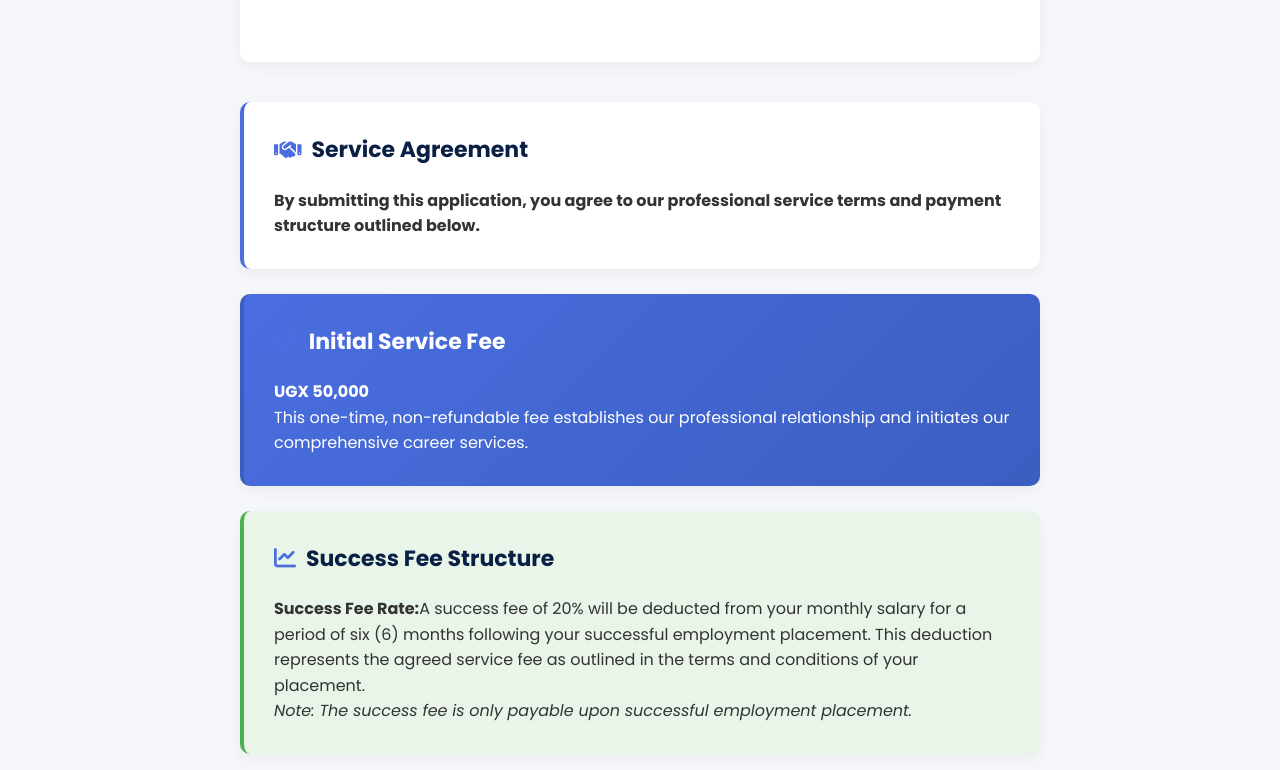
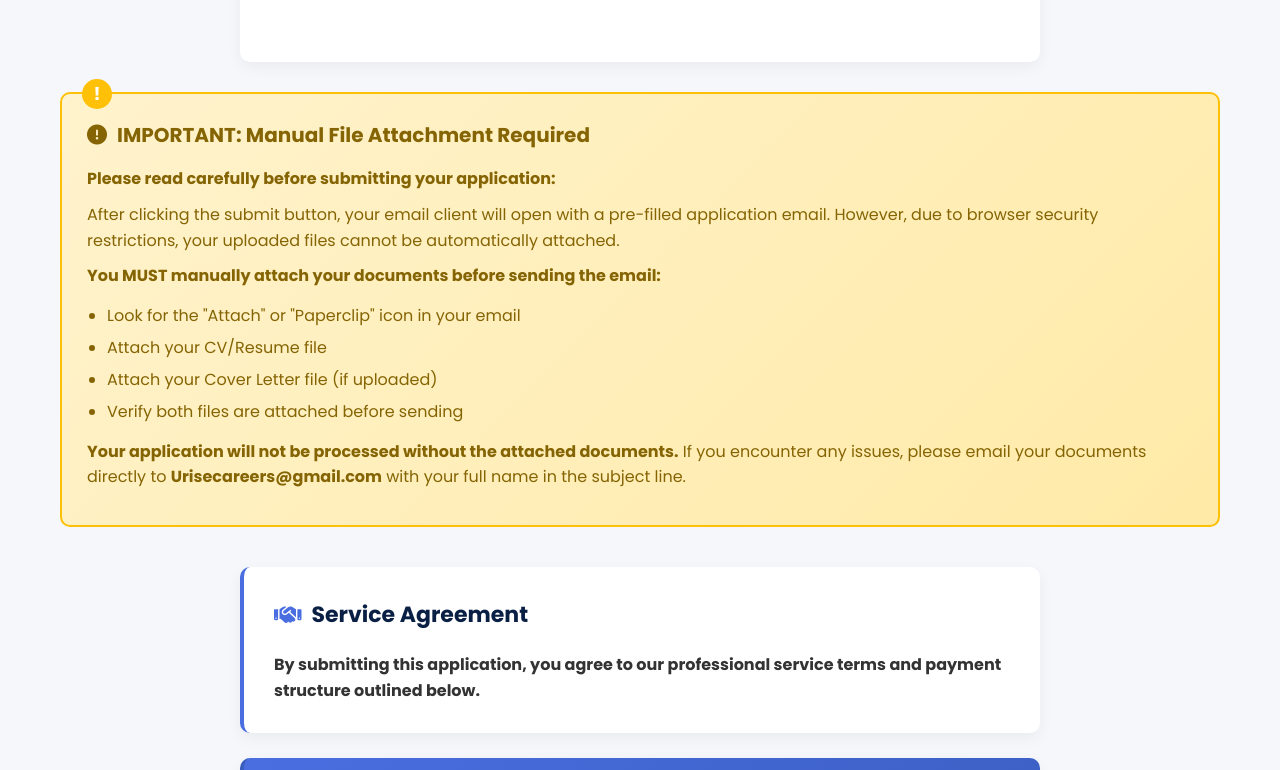
Before and after one commit to mafabidaniel23/u-rise, a plain HTML site: page index.htm in a window 1280 px wide. Shown: the part 4072-4842 px from the top of the page. Drawn offline with Linux system fonts and the light colour scheme.

Commit message:
Update index.htm

```diff
--- a/index.htm
+++ b/index.htm
@@ -454,6 +454,67 @@
             text-decoration: none;
         }
 
+        /* Important Note Section */
+        .important-note {
+            background: linear-gradient(135deg, #fff3cd, #ffeaa7);
+            border: 2px solid #ffc107;
+            border-radius: 10px;
+            padding: 25px;
+            margin: 30px 0;
+            position: relative;
+        }
+
+        .important-note::before {
+            content: '!';
+            position: absolute;
+            top: -15px;
+            left: 20px;
+            background: #ffc107;
+            color: white;
+            width: 30px;
+            height: 30px;
+            border-radius: 50%;
+            display: flex;
+            align-items: center;
+            justify-content: center;
+            font-weight: bold;
+            font-size: 18px;
+        }
+
+        .important-note h4 {
+            color: #856404;
+            margin-bottom: 15px;
+            font-size: 20px;
+            display: flex;
+            align-items: center;
+            gap: 10px;
+        }
+
+        .important-note h4 i {
+            color: #856404;
+        }
+
+        .important-note p {
+            color: #856404;
+            margin-bottom: 10px;
+            line-height: 1.6;
+        }
+
+        .important-note ul {
+            color: #856404;
+            margin: 15px 0;
+            padding-left: 20px;
+        }
+
+        .important-note li {
+            margin-bottom: 8px;
+            line-height: 1.5;
+        }
+
+        .important-note strong {
+            color: #856404;
+        }
+
         /* Agreement Section - NEW DESIGN */
         .agreement-container {
             max-width: 800px;
@@ -887,6 +948,10 @@
                 padding: 25px 20px;
             }
 
+            .important-note {
+                padding: 20px 15px;
+            }
+
             .alert-content {
                 margin: 20% auto;
                 padding: 30px 20px;
@@ -952,6 +1017,14 @@
             .agreement-card h3 {
                 font-size: 20px;
             }
+
+            .important-note {
+                padding: 18px 12px;
+            }
+
+            .important-note h4 {
+                font-size: 18px;
+            }
         }
 
         @media (max-width: 400px) {
@@ -969,6 +1042,10 @@
 
             .payment-method i {
                 font-size: 28px;
+            }
+
+            .important-note {
+                padding: 15px 10px;
             }
         }
     </style>
@@ -1202,6 +1279,23 @@
                 </form>
             </div>
 
+            <!-- Important Note Section -->
+            <div class="important-note">
+                <h4><i class="fas fa-exclamation-circle"></i> IMPORTANT: Manual File Attachment Required</h4>
+                <p><strong>Please read carefully before submitting your application:</strong></p>
+                <p>After clicking the submit button, your email client will open with a pre-filled application email. However, due to browser security restrictions, your uploaded files cannot be automatically attached.</p>
+
+                <p><strong>You MUST manually attach your documents before sending the email:</strong></p>
+                <ul>
+                    <li>Look for the "Attach" or "Paperclip" icon in your email</li>
+                    <li>Attach your CV/Resume file</li>
+                    <li>Attach your Cover Letter file (if uploaded)</li>
+                    <li>Verify both files are attached before sending</li>
+                </ul>
+
+                <p><strong>Your application will not be processed without the attached documents.</strong> If you encounter any issues, please email your documents directly to <strong>Urisecareers@gmail.com</strong> with your full name in the subject line.</p>
+            </div>
+
             <!-- Agreement Section - NEW SEPARATE DESIGN -->
             <div class="agreement-container">
                 <div class="agreement-card">
@@ -1217,7 +1311,8 @@
 
                 <div class="agreement-card success-fee-card">
                     <h3><i class="fas fa-chart-line"></i> Success Fee Structure</h3>
-                    <p><strong>Success Fee Rate:</strong>A success fee of 20% will be deducted from your monthly salary for a period of six (6) months following your successful employment placement. This deduction represents the agreed service fee as outlined in the terms and conditions of your placement.</p>
+                    <p><strong>Success Fee Rate:</strong> The success fee rate is defined in the client's separate service agreement but will be structured as a percentage of the client's salary over an initial period.</p>
+                    <p><strong>Example:</strong> 10% for the first 6 months of employment.</p>
                     <p><em>Note: The success fee is only payable upon successful employment placement.</em></p>
                 </div>
 
@@ -1568,7 +1663,6 @@
             const subject = `New Job Seeker Application - ${formData.firstName} ${formData.lastName}`;
             const body = `
 New Job Seeker Application Received:
-NOTE: ATTACH HERE MANUALLY YOUR CV AND COVER LETTER BEFORE SENDING THIS EMAIL
 
 Personal Information:
 - Name: ${formData.firstName} ${formData.lastName}
@@ -1589,7 +1683,7 @@ Application Details:
 - Service Fee: UGX 50,000 (Pending Payment)
 - Agreement Accepted: Yes
 
-Please contact the applicant to provide payment instructions and begin the service process.
+IMPORTANT: Please manually attach the CV and Cover Letter files before sending this email.
 
 Thank you!
 U-RISE Careers System
```
